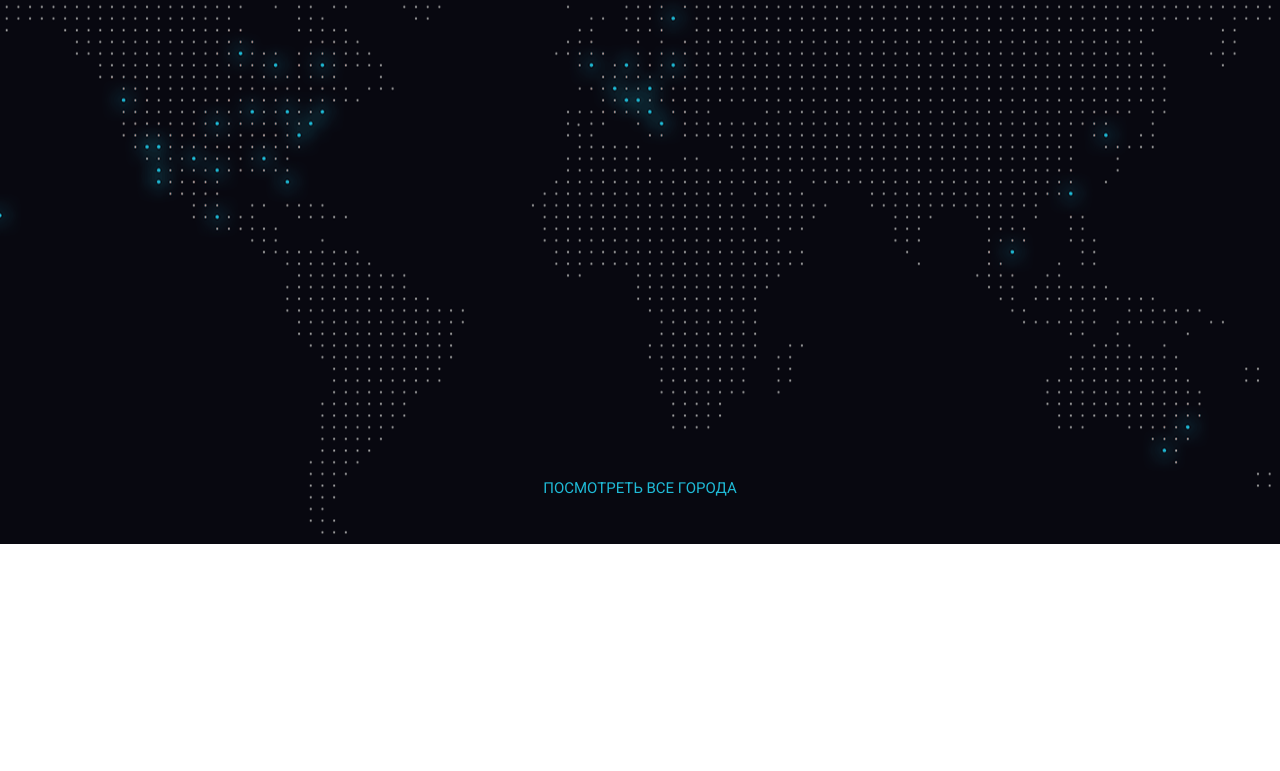
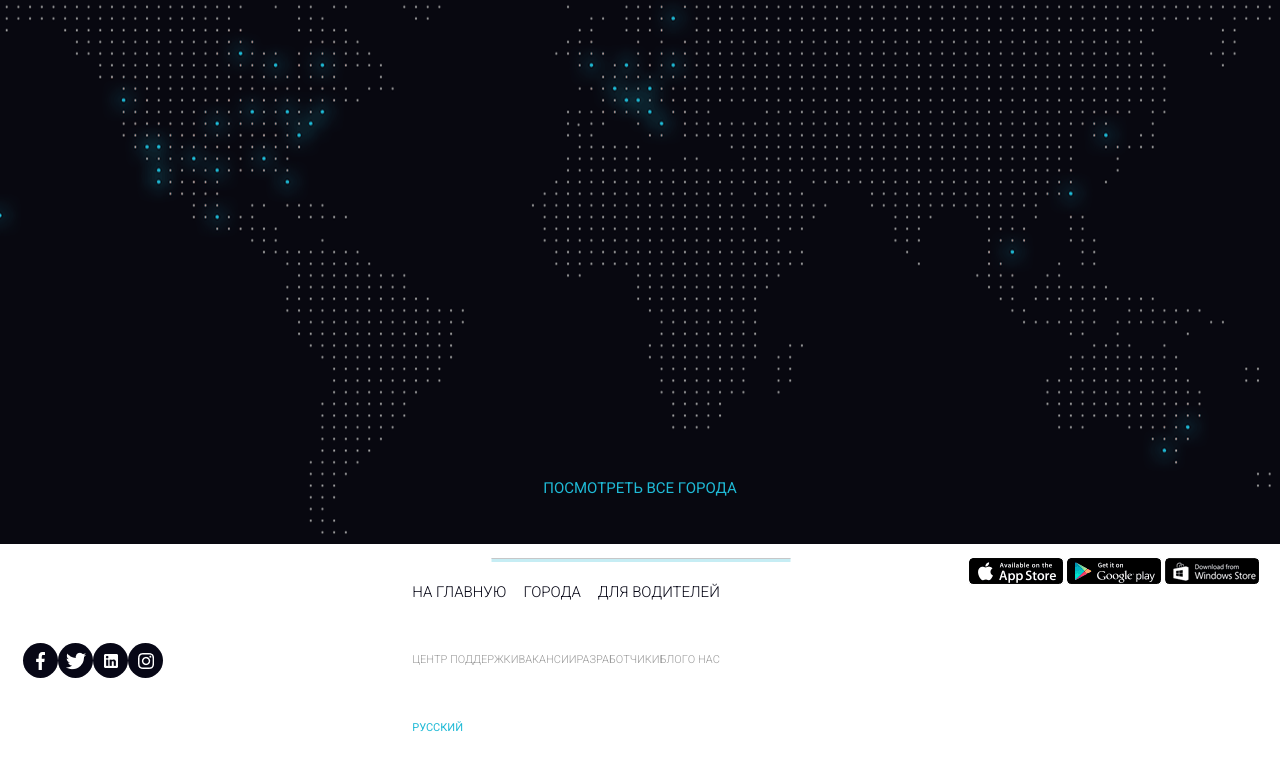
Before and after one commit to VikkyBorodina/Uber, a plain HTML site: page index.html in a window 1280 px wide. Shown: the part 4803-5574 px from the top of the page. Before the commit the page ends 5348 px from the top, so only its background shows below. Drawn offline with Linux system fonts and the light colour scheme.

Commit message:
add footer

```diff
--- a/index.html
+++ b/index.html
@@ -357,6 +357,44 @@
             <a href="#" class="world_city">посмотреть все города</a>
         </div>
     </section>
+
+    <footer>
+        <hr class="line">
+        <div class="media_left">
+            <div class="media_left_round">
+                <a href="#" class="media_left_link"><img src="icon/media/facebook.png" alt="facebook"></a>
+            </div>
+            <div class="media_left_round">
+                <a href="#" class="media_left_link"><img src="icon/media/twitter.png" alt="twitter"></a>
+            </div>
+            <div class="media_left_round">
+                <a href="#" class="media_left_link"><img src="icon/media/ld.png" alt="linkedin"></a>
+            </div>
+            <div class="media_left_round">
+                <a href="#" class="media_left_link"><img src="icon/media/inst.png" alt="instagram"></a>
+            </div>
+        </div>
+        <div class="links">
+            <div class="links_first">
+                <a href="#" class="footer_first">на главную</a>
+                <a href="#" class="footer_first">города</a>
+                <a href="#" class="footer_first">для водителей</a>
+            </div>
+            <div class="links_second">
+                <a href="#" class="footer_second">центр поддержки</a>
+                <a href="#" class="footer_second">вакансии</a>
+                <a href="#" class="footer_second">разработчики</a>
+                <a href="#" class="footer_second">блог</a>
+                <a href="#" class="footer_second">о нас</a>
+            </div>
+            <a href="#" class="language">русский</a>
+        </div>
+        <div class="media_right">
+            <a href="" class="media_right_links"><img src="icon/media/app_store.png" alt="app_store"></a>
+            <a href="" class="media_right_links"><img src="icon/media/google_play.png" alt="google_play"></a>
+            <a href="" class="media_right_links"><img src="icon/media/windows_store.png" alt="windows_store"></a>
+        </div>
+    </footer>
 </body>
 
 </html>
--- a/sass/style.sass
+++ b/sass/style.sass
@@ -359,3 +359,63 @@ nav
         color: #1FBAD6
         left: 50%
         transform: translateX(-50%)
+
+footer
+    position: relative
+    margin: 13px 21px 11px 23px
+    display: flex
+    justify-content: space-between
+    .line
+        position: absolute
+        margin-top: 0
+        left: 50%
+        transform: translateX(-50%)
+        width: 299px
+        height: 4px
+        background: #1FBAD6
+    a
+        text-decoration: none
+    .links
+        &_first
+            display: flex
+            justify-content: space-between
+            align-items: center
+            .footer_first
+                font-weight: 300
+                font-size: 15px
+                line-height: 68px
+                display: flex
+                align-items: center
+                text-transform: uppercase
+                color: #070716
+        &_second
+            display: flex
+            justify-content: space-between
+            .footer_second
+                font-weight: 300
+                font-size: 11px
+                line-height: 68px
+                display: flex
+                align-items: center
+                text-transform: uppercase
+                color: #999999
+        .language
+            font-weight: 400
+            font-size: 11px
+            line-height: 68px
+            display: flex
+            align-items: center
+            text-align: center
+            text-transform: uppercase
+            color: #1FBAD6
+    .media_left
+        display: flex
+        align-items: center
+        &_round
+            height: 35px
+            width: 35px
+            border-radius: 100%
+            background: #070716
+            display: flex
+            justify-content: center
+            align-items: center
```
Also changed, not shown: css/style.min.css, icon/media/app_store.png (renamed from icon/app_store.png), icon/media/facebook.png (added), icon/media/google_play.png (renamed from icon/google_play.png), icon/media/inst.png (added), icon/media/ld.png (added), icon/media/twitter.png (added), icon/media/windows_store.png (renamed from icon/windows_store.png), 1 other file.
